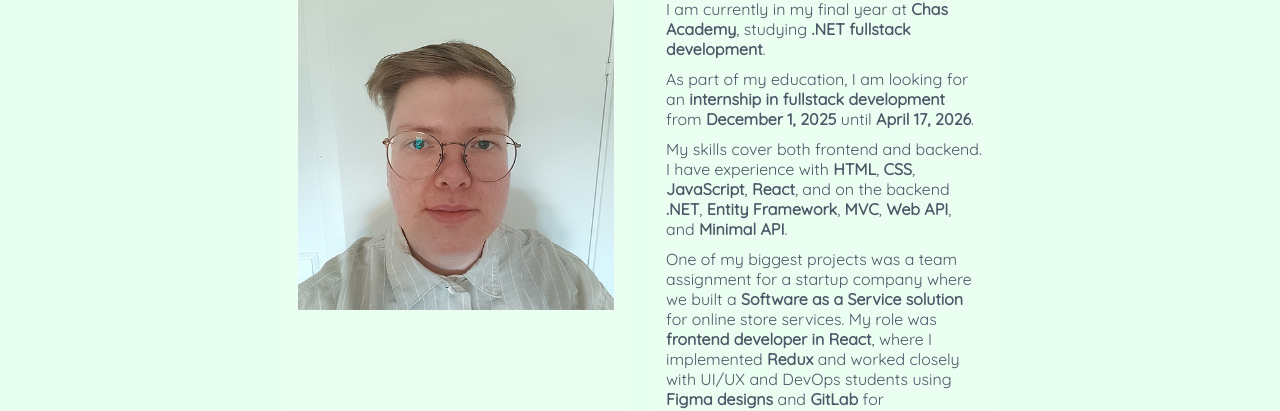
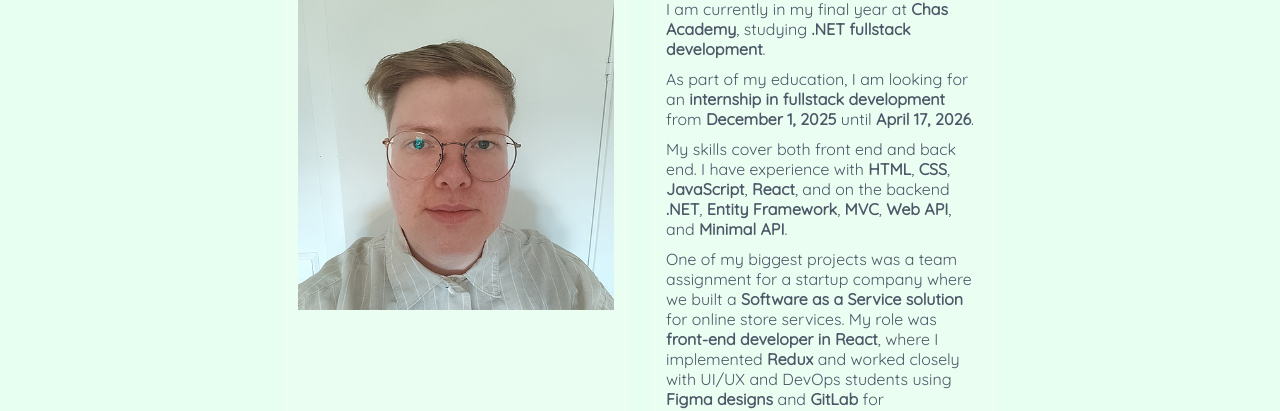
Before and after one commit to onni82/onni82.github.io, a React (Vite) app: page / in a window 1280 px wide. Shown: the part 146-557 px from the top of the page. Built offline with nearby package versions, Linux system fonts and the light colour scheme.

Commit message:
Changed text

```diff
--- a/src/pages/Home.tsx
+++ b/src/pages/Home.tsx
@@ -26,7 +26,7 @@ const Home: React.FC = () => {
 						<span className="bold-text">April 17, 2026</span>.
 					</p>
 					<p>
-						My skills cover both frontend and backend. I have experience with{" "}
+						My skills cover both front end and back end. I have experience with{" "}
 						<span className="bold-text">HTML</span>,{" "}
 						<span className="bold-text">CSS</span>,{" "}
 						<span className="bold-text">JavaScript</span>,{" "}
@@ -42,7 +42,7 @@ const Home: React.FC = () => {
 						where we built a{" "}
 						<span className="bold-text">Software as a Service solution</span> for
 						online store services. My role was{" "}
-						<span className="bold-text">frontend developer in React</span>, where
+						<span className="bold-text">front-end developer in React</span>, where
 						I implemented <span className="bold-text">Redux</span> and worked
 						closely with UI/UX and DevOps students using{" "}
 						<span className="bold-text">Figma designs</span> and{" "}
```
